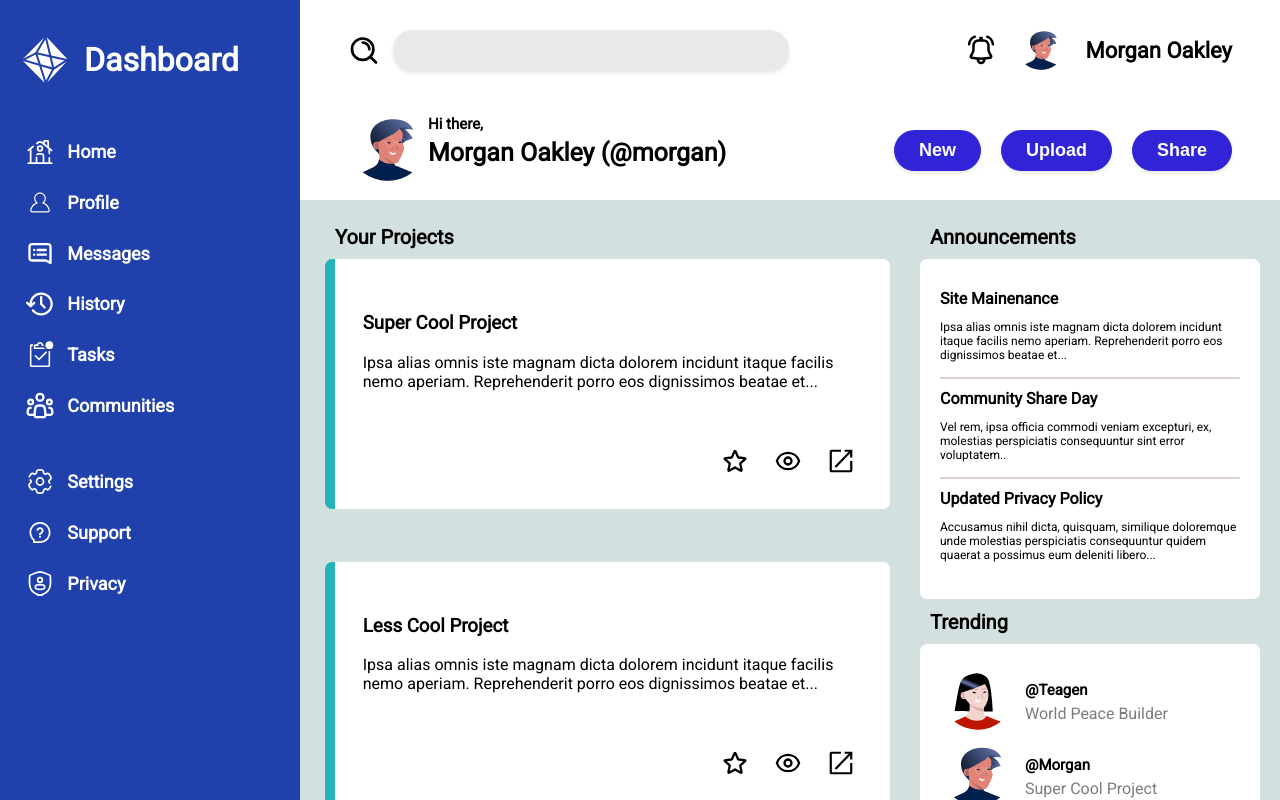
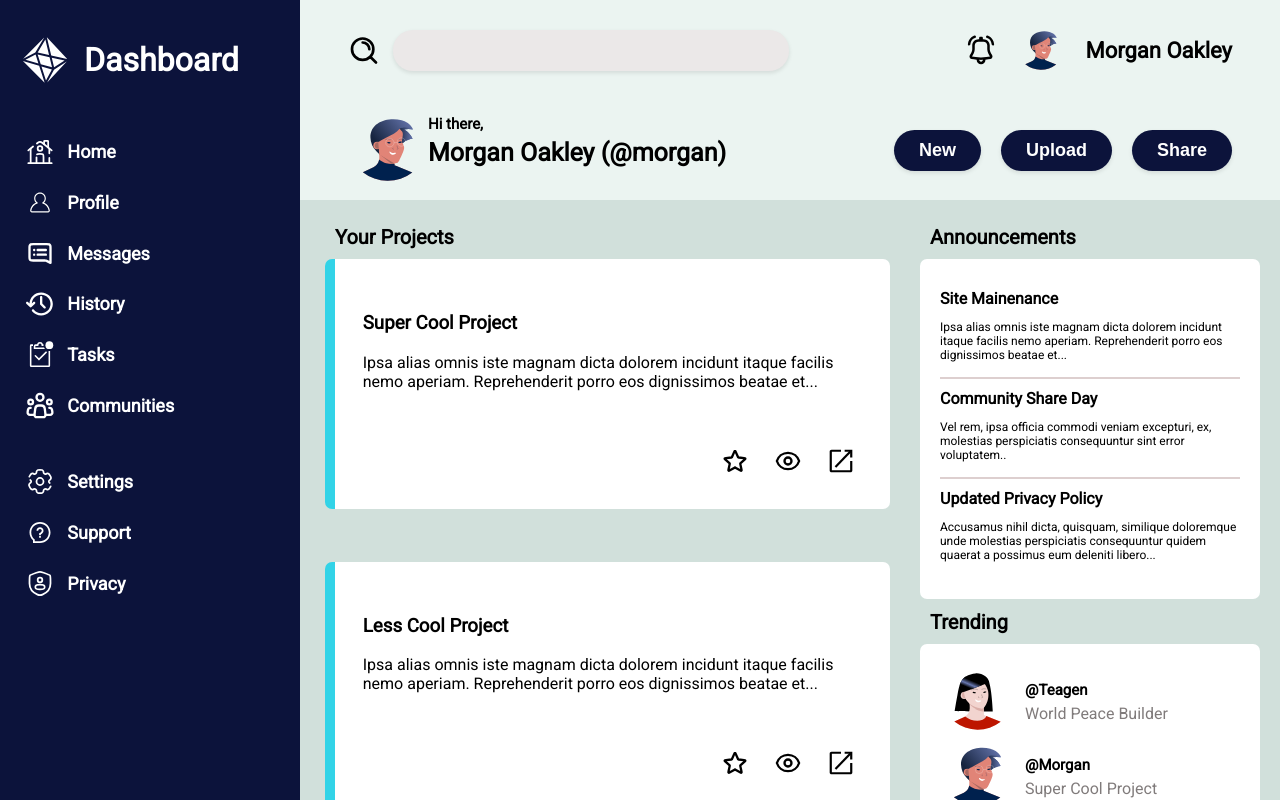
Before and after one commit to Tahawaztaken/Admin-Dashboard, a plain HTML site: page index.html in a window 1280 px wide. Drawn offline with Linux system fonts and the light colour scheme.

Commit message:
UI changes

```diff
--- a/style.css
+++ b/style.css
@@ -11,7 +11,7 @@ body {
 
 /* SIDEBAR */
 .aside {
-    background-color: rgb(32, 65, 172);
+    background-color: #0c133b;
     color: white;
     flex: 1 0 auto;
     padding-left: 20px;
@@ -48,7 +48,6 @@ nav {
 
 
 .right-side {
-    background-color: bisque;
     flex: 1;
     display: flex;
     flex-direction: column;
@@ -57,7 +56,7 @@ nav {
 
 /* HEADER */
 header {
-    background-color: white;
+    background-color: #ebf4f1;
     height: 200px;
     display: flex;
     flex-direction: column;
@@ -104,7 +103,7 @@ header {
 }
 
 #searchbar:focus {
-    box-shadow: 0 4px 8px rgba(0, 0, 0, 0.1);
+    box-shadow: 0 4px 8px #32d3e7;
     border-color: #66afe9;
 }
 
@@ -159,7 +158,7 @@ header {
     padding: 10px 25px;
     border: none;
     border-radius: 25px;
-    background-color: rgb(48, 36, 214);
+    background-color: #0c133b;
     color: white;
     font-size: 18px;
     font-weight: bold;
@@ -170,7 +169,7 @@ header {
 }
 
 .bottom-right-side button:hover {
-    background-color: rgb(38, 26, 204);
+    background-color: #32d3e7;
 }
 
 .bottom-right-side button:focus {
@@ -197,7 +196,7 @@ header {
 }
 
 .content {
-    background-color: rgb(211, 224, 224);
+    background-color: #d1e0db;
     flex: 1 1 auto;
     display: grid;
     overflow: auto;
@@ -250,7 +249,7 @@ header {
     min-width: 300px;
     max-width: 600px;
     border-radius: 7px;
-    border-inline-start: 10px solid rgb(39, 177, 187);
+    border-inline-start: 10px solid #32d3e7;
 }
 
 .card > * {
```
